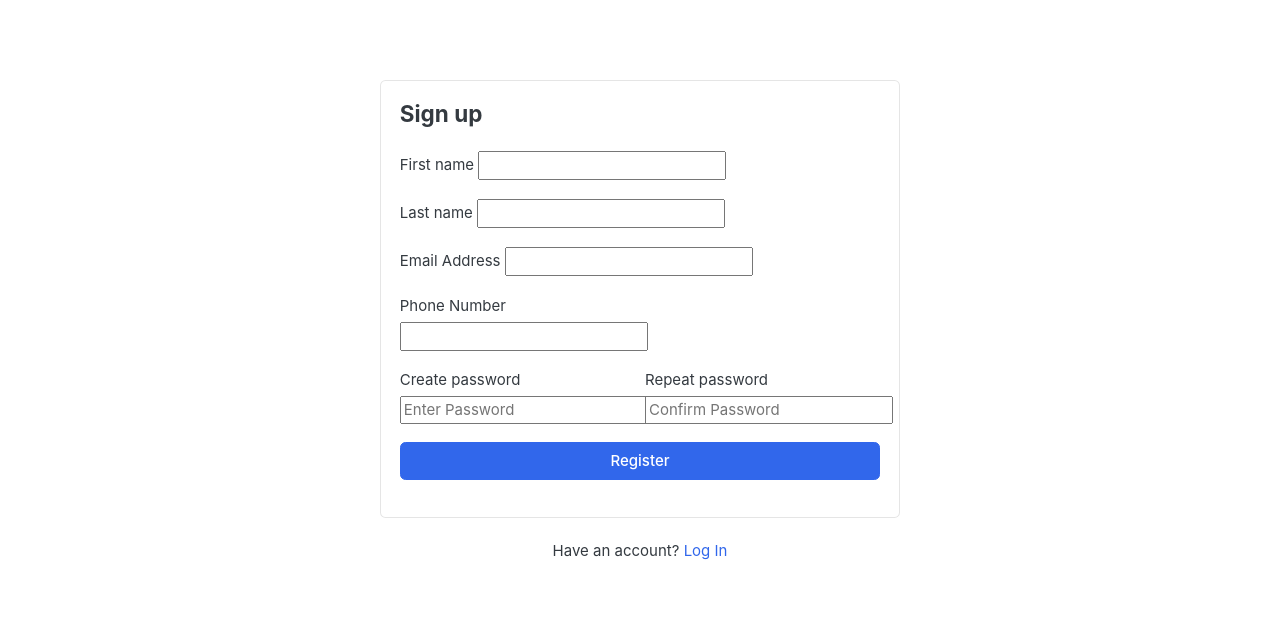
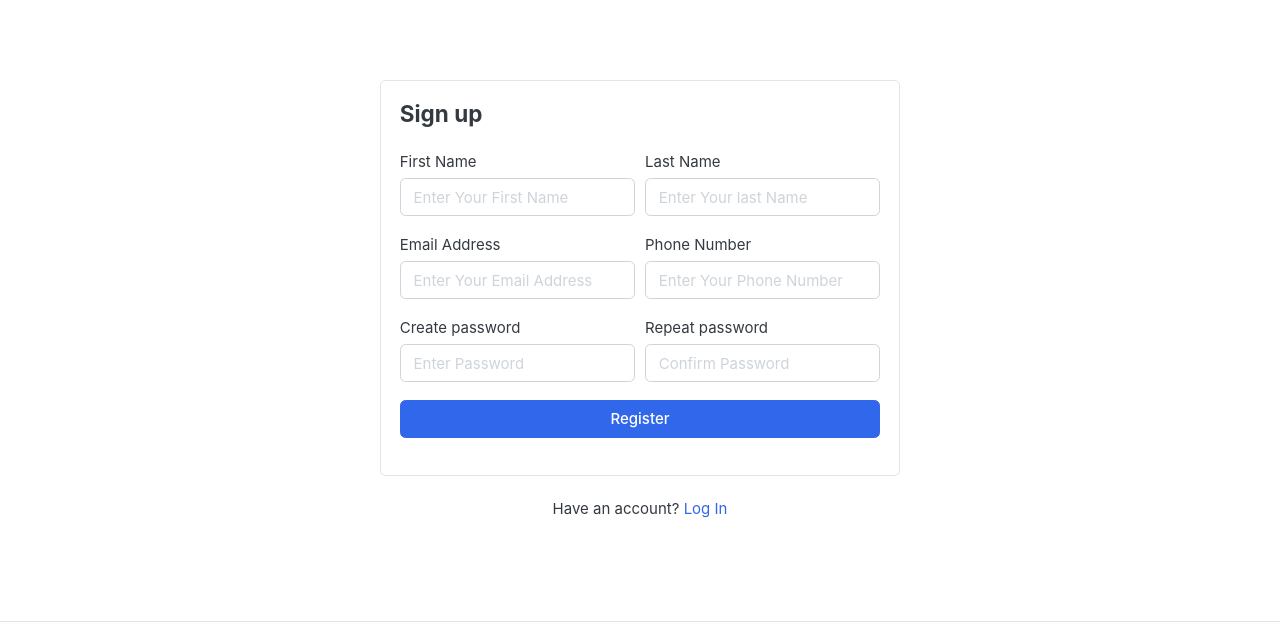
Before and after one commit to stevescilar/Tech-IT, a Django app: page /accounts/register/ in a window 1280 px wide. Shown: the part 118-740 px from the top of the page. Run offline with Django 4.2, Linux system fonts and the light colour scheme; data that the repository does not hold is empty; some libraries are stand-ins or nearby versions; some web fonts are replaced.

Commit message:
register_update

```diff
--- a/accounts/forms.py
+++ b/accounts/forms.py
@@ -14,3 +14,15 @@ class RegistrationForm(forms.ModelForm):
         fields = [
             'first_name','last_name','email','phone_number','password'
         ]
+
+    def __init__(self, *args, **kwargs):
+        super(RegistrationForm, self).__init__(*args, **kwargs)
+
+        self.fields['last_name'].widget.attrs['placeholder'] = 'Enter Your last Name'
+        self.fields['email'].widget.attrs['placeholder'] = 'Enter Your Email Address'
+        self.fields['phone_number'].widget.attrs['placeholder'] = 'Enter Your Phone Number'
+        self.fields['first_name'].widget.attrs['placeholder'] = 'Enter Your First Name'
+
+
+        for field in self.fields:
+            self.fields[field].widget.attrs['class'] = 'form-control'
--- a/templates/accounts/register.html
+++ b/templates/accounts/register.html
@@ -15,20 +15,20 @@
 
                     <div class="form-row">
                         <div class="col form-group">
-                            <label>First name</label>
+                            <label>First Name</label>
                              {{form.first_name}}
                         </div> <!-- form-group end.// -->
                         <div class="col form-group">
-                            <label>Last name</label>
-                            {{form.first_name}}
+                            <label>Last Name</label>
+                            {{form.last_name}}
                         </div> <!-- form-group end.// -->
                     </div> <!-- form-row end.// -->
-                    <div class="form-group">
-                        <label>Email Address</label>
-                        {{form.first_name}}
 
-                    </div> <!-- form-group end.// -->
                     <div class="form-row">
+                        <div class="form-group col-md-6">
+                            <label>Email Address</label>
+                            {{form.email}}
+                        </div> <!-- form-group end.// -->
                         <div class="form-group col-md-6">
                           <label>Phone Number</label>
                           {{form.phone_number}}
```
